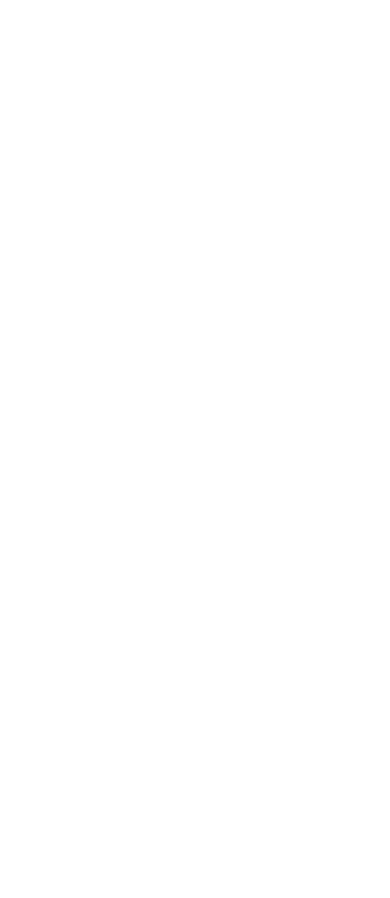
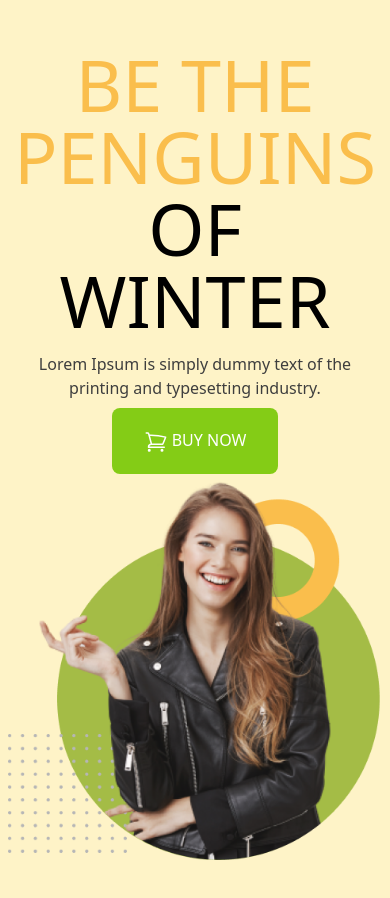
Before and after one commit to PmSaifuzzaman/penguin-fashion, a plain HTML site: page index.html in a window 390 px wide. Before the commit the page ends 844 px from the top, so only its background shows below. Drawn offline with nearby package versions, Linux system fonts and the light colour scheme.

Commit message:
Banner section and responsive added

```diff
--- a/index.html
+++ b/index.html
@@ -3,9 +3,35 @@
 <head>
     <meta charset="UTF-8">
     <meta name="viewport" content="width=device-width, initial-scale=1.0">
-    <title>Document</title>
+    <script src="https://cdn.tailwindcss.com"></script>
+    <title>Penguin Fashion</title>
 </head>
 <body>
+    <header class="bg-amber-100">
+        <nav>
 
+        </nav>
+        <div class=" px-2 text-center lg:text-left md:text-left flex flex-col lg:flex-row md:flex-row items-center justify-between lg:px-32 py-12 md:px-11">
+            <div>
+                <h1 class="text-7xl uppercase pb-4"><span class="text-[#FABE4C]">Be the Penguins</span> <br>
+                    of Winter</h1>
+                    <p class="text-[#3E3E3E] font-medium pb-2">Lorem Ipsum is simply dummy text of the printing
+                        and typesetting industry.</p>
+                        <button class="bg-lime-500 py-5 px-8 rounded-lg uppercase text-white font-medium"> <svg xmlns="http://www.w3.org/2000/svg" fill="none" viewBox="0 0 24 24" stroke-width="1.5" stroke="currentColor" class="w-6 h-6 inline">
+                            <path stroke-linecap="round" stroke-linejoin="round" d="M2.25 3h1.386c.51 0 .955.343 1.087.835l.383 1.437M7.5 14.25a3 3 0 00-3 3h15.75m-12.75-3h11.218c1.121-2.3 2.1-4.684 2.924-7.138a60.114 60.114 0 00-16.536-1.84M7.5 14.25L5.106 5.272M6 20.25a.75.75 0 11-1.5 0 .75.75 0 011.5 0zm12.75 0a.75.75 0 11-1.5 0 .75.75 0 011.5 0z" />
+                          </svg>
+                          Buy now</button>
+            </div>
+            <div>
+                <img src="./images/model.png" alt="">
+            </div>
+        </div>
+    </header>
+    <main>
+
+    </main>
+    <footer>
+
+    </footer>
 </body>
 </html>
--- /dev/null
+++ b/tailwind.config.js
@@ -0,0 +1,8 @@
+/** @type {import('tailwindcss').Config} */
+module.exports = {
+    content: ["./src/**/*.{html,js}"],
+    theme: {
+      extend: {},
+    },
+    plugins: [],
+  }
```
